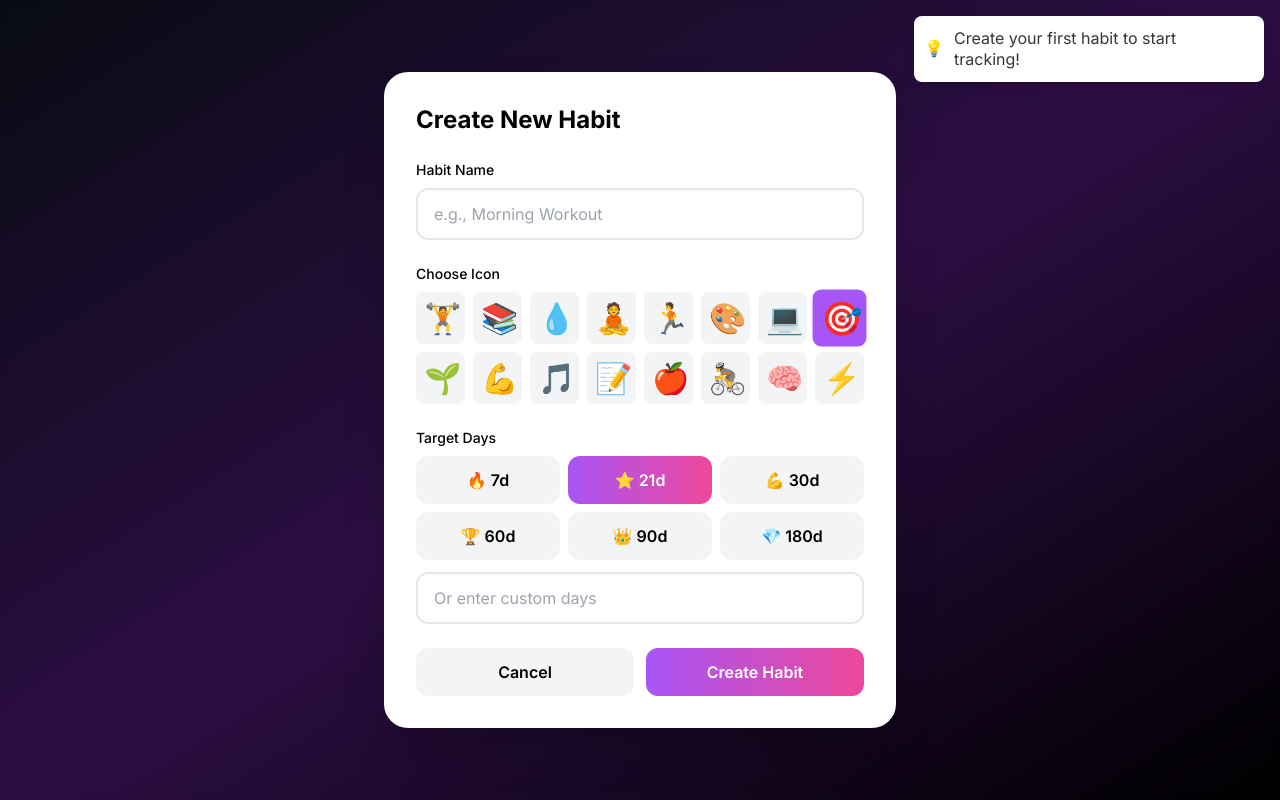
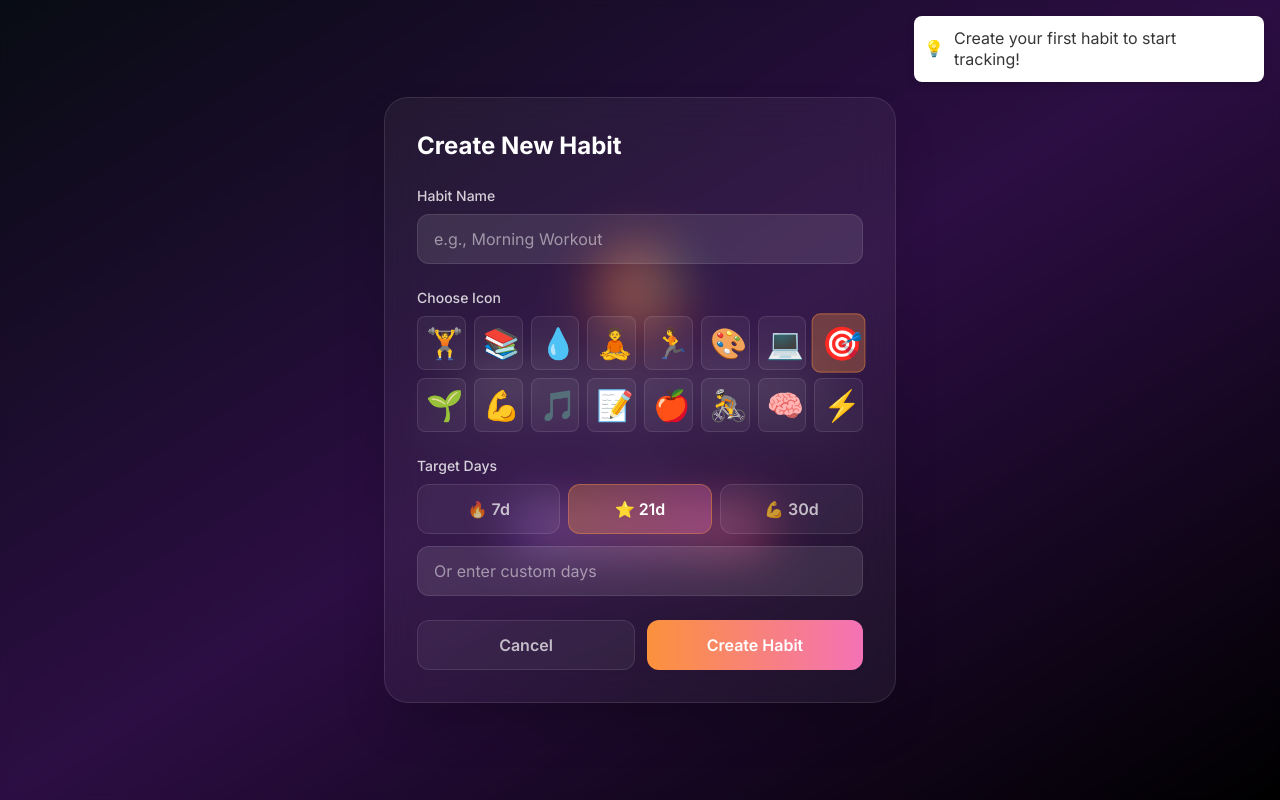
Before and after one commit to bhanu75/Habit-Streak-Tracker, a Next.js app: page / in a window 1280 px wide. Both pictures are taken after a click on the button "Create Your First Habit". Built offline with nearby package versions, Linux system fonts and the light colour scheme.

Commit message:
Update CreateHabitModal.tsx

```diff
--- a/src/components/CreateHabitModal.tsx
+++ b/src/components/CreateHabitModal.tsx
@@ -31,7 +31,6 @@ export default function CreateHabitModal({ isOpen, onClose }: Props) {
     createHabit(name.trim(), emoji, days);
     notify.habitCreated(name.trim());
 
-    // Reset form
     setName("");
     setEmoji("🎯");
     setTargetDays(21);
@@ -43,7 +42,6 @@ export default function CreateHabitModal({ isOpen, onClose }: Props) {
     <AnimatePresence>
       {isOpen && (
         <>
-          {/* Backdrop */}
           <motion.div
             initial={{ opacity: 0 }}
             animate={{ opacity: 1 }}
@@ -52,20 +50,19 @@ export default function CreateHabitModal({ isOpen, onClose }: Props) {
             className="fixed inset-0 bg-black/50 backdrop-blur-sm z-40"
           />
 
-          {/* Modal */}
           <motion.div
             initial={{ opacity: 0, scale: 0.9, y: 20 }}
             animate={{ opacity: 1, scale: 1, y: 0 }}
             exit={{ opacity: 0, scale: 0.9, y: 20 }}
             className="fixed inset-0 z-50 flex items-center justify-center p-4"
           >
-            <div className="bg-white rounded-3xl p-8 max-w-lg w-full shadow-2xl">
-              <h2 className="text-2xl font-bold mb-6">Create New Habit</h2>
+            <div className="rounded-3xl border border-white/10 bg-white/5 backdrop-blur-xl p-8 max-w-lg w-full shadow-2xl">
+              <h2 className="text-2xl font-bold mb-6 text-white">Create New Habit</h2>
 
               <form onSubmit={handleSubmit} className="space-y-6">
                 {/* Habit Name */}
                 <div>
-                  <label className="block text-sm font-medium mb-2">
+                  <label className="block text-sm font-medium mb-2 text-white/80">
                     Habit Name
                   </label>
                   <input
@@ -73,14 +70,14 @@ export default function CreateHabitModal({ isOpen, onClose }: Props) {
                     value={name}
                     onChange={(e) => setName(e.target.value)}
                     placeholder="e.g., Morning Workout"
-                    className="w-full px-4 py-3 rounded-xl border-2 border-gray-200 focus:border-purple-500 outline-none transition-colors"
+                    className="w-full px-4 py-3 rounded-xl border border-white/10 bg-white/10 text-white placeholder:text-white/50 focus:border-orange-400/40 focus:ring-1 focus:ring-orange-400/40 outline-none transition-colors"
                     required
                   />
                 </div>
 
                 {/* Emoji Picker */}
                 <div>
-                  <label className="block text-sm font-medium mb-2">
+                  <label className="block text-sm font-medium mb-2 text-white/80">
                     Choose Icon
                   </label>
                   <div className="grid grid-cols-8 gap-2">
@@ -89,14 +86,12 @@ export default function CreateHabitModal({ isOpen, onClose }: Props) {
                         key={e}
                         type="button"
                         onClick={() => setEmoji(e)}
-                        className={`
-                          text-3xl p-2 rounded-lg transition-all
-                          ${
-                            emoji === e
-                              ? "bg-purple-500 scale-110"
-                              : "bg-gray-100 hover:bg-gray-200"
-                          }
-                        `}
+                        className={[
+                          "text-3xl p-2 rounded-lg transition-all border",
+                          emoji === e
+                            ? "bg-orange-400/30 border-orange-400/40 scale-110"
+                            : "bg-white/5 border-white/10 hover:bg-white/10",
+                        ].join(" ")}
                       >
                         {e}
                       </button>
@@ -106,11 +101,11 @@ export default function CreateHabitModal({ isOpen, onClose }: Props) {
 
                 {/* Target Days */}
                 <div>
-                  <label className="block text-sm font-medium mb-2">
+                  <label className="block text-sm font-medium mb-2 text-white/80">
                     Target Days
                   </label>
                   <div className="grid grid-cols-3 gap-2 mb-3">
-                    {TARGET_PRESETS.map((preset) => (
+                    {TARGET_PRESETS.slice(0, 3).map((preset) => (
                       <button
                         key={preset.days}
                         type="button"
@@ -118,21 +113,18 @@ export default function CreateHabitModal({ isOpen, onClose }: Props) {
                           setTargetDays(preset.days);
                           setCustomDays("");
                         }}
-                        className={`
-                          py-3 rounded-xl font-semibold transition-all
-                          ${
-                            targetDays === preset.days && !customDays
-                              ? "bg-gradient-to-r from-purple-500 to-pink-500 text-white"
-                              : "bg-gray-100 hover:bg-gray-200"
-                          }
-                        `}
+                        className={[
+                          "py-3 rounded-xl font-semibold transition-all border",
+                          targetDays === preset.days && !customDays
+                            ? "bg-gradient-to-r from-orange-400/30 to-pink-400/30 text-white border-orange-400/40"
+                            : "bg-white/5 text-white/70 border-white/10 hover:bg-white/10",
+                        ].join(" ")}
                       >
                         {preset.emoji} {preset.days}d
                       </button>
                     ))}
                   </div>
 
-                  {/* Custom Days */}
                   <input
                     type="number"
                     value={customDays}
@@ -140,7 +132,7 @@ export default function CreateHabitModal({ isOpen, onClose }: Props) {
                     placeholder="Or enter custom days"
                     min="1"
                     max="365"
-                    className="w-full px-4 py-3 rounded-xl border-2 border-gray-200 focus:border-purple-500 outline-none transition-colors"
+                    className="w-full px-4 py-3 rounded-xl border border-white/10 bg-white/10 text-white placeholder:text-white/50 focus:border-orange-400/40 focus:ring-1 focus:ring-orange-400/40 outline-none transition-colors"
                   />
                 </div>
 
@@ -149,13 +141,13 @@ export default function CreateHabitModal({ isOpen, onClose }: Props) {
                   <button
                     type="button"
                     onClick={onClose}
-                    className="flex-1 py-3 rounded-xl font-semibold bg-gray-100 hover:bg-gray-200 transition-colors"
+                    className="flex-1 py-3 rounded-xl font-semibold bg-white/5 border border-white/10 text-white/70 hover:bg-white/10 transition-colors"
                   >
                     Cancel
                   </button>
                   <button
                     type="submit"
-                    className="flex-1 py-3 rounded-xl font-semibold bg-gradient-to-r from-purple-500 to-pink-500 text-white hover:shadow-lg transition-all"
+                    className="flex-1 py-3 rounded-xl font-semibold bg-gradient-to-r from-orange-400 to-pink-400 text-white hover:shadow-lg hover:shadow-orange-400/20 transition-all"
                   >
                     Create Habit
                   </button>
```
